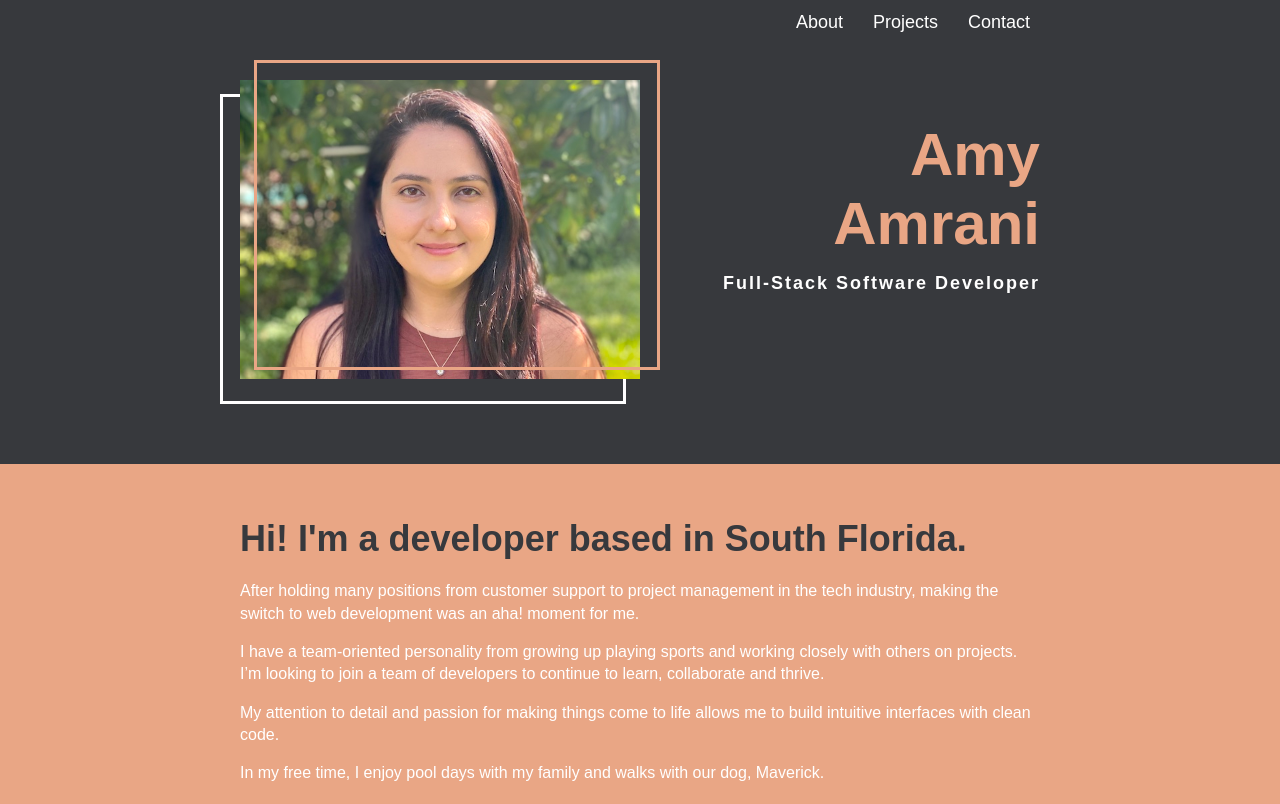
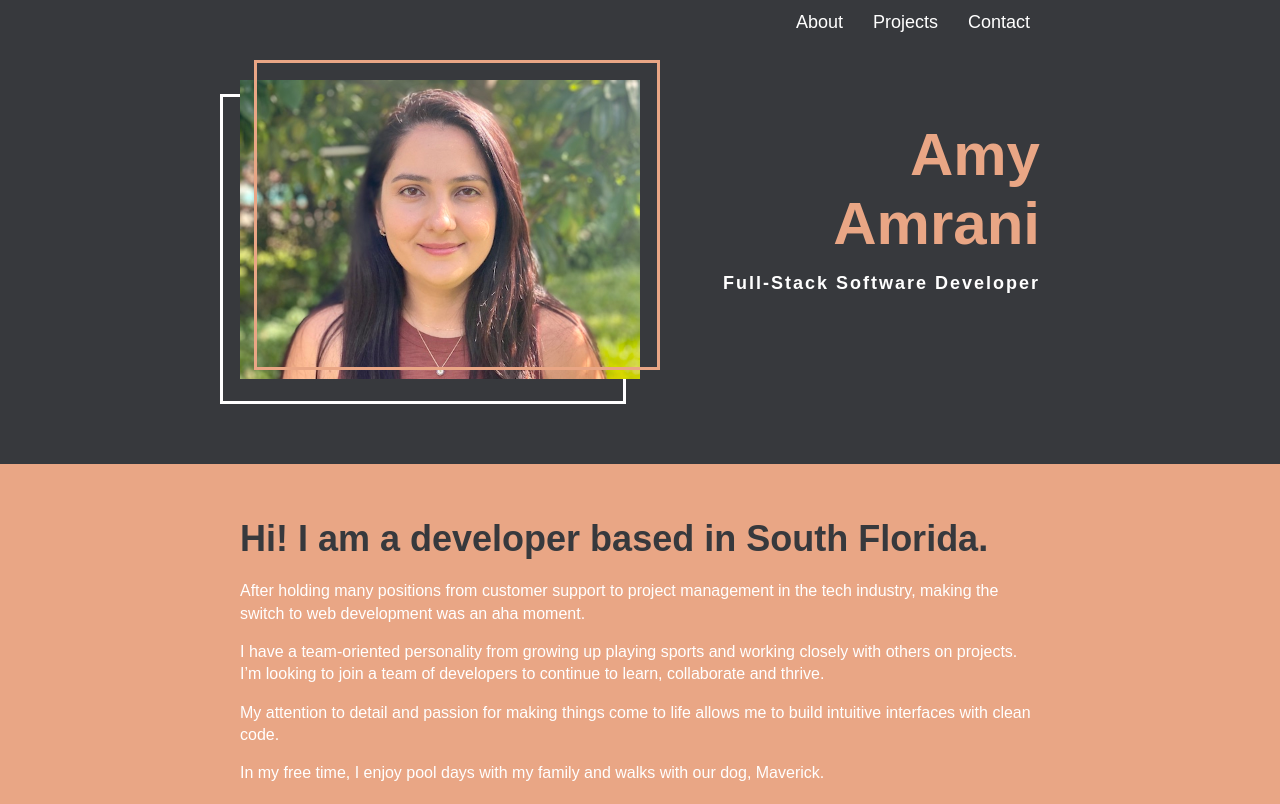
Before and after one commit to amyamrani/portfolio, a plain HTML site: page index.html in a window 1280 px wide. Shown: the top 804 px of the page. Drawn offline with nearby package versions, Linux system fonts and the light colour scheme.

Commit message:
edited about section

```diff
--- a/index.html
+++ b/index.html
@@ -53,12 +53,12 @@
       <section id="about-section" class="about-section">
         <div class="about-content">
           <h2 class="about-title">
-            Hi! I'm a developer based in South Florida.
+            Hi! I am a developer based in South Florida.
           </h2>
 
           <div class="about-body">
             <p>
-              After holding many positions from customer support to project management in the tech industry, making the switch to web development was an aha! moment for me.
+              After holding many positions from customer support to project management in the tech industry, making the switch to web development was an aha moment.
             </p>
 
             <p>
```
